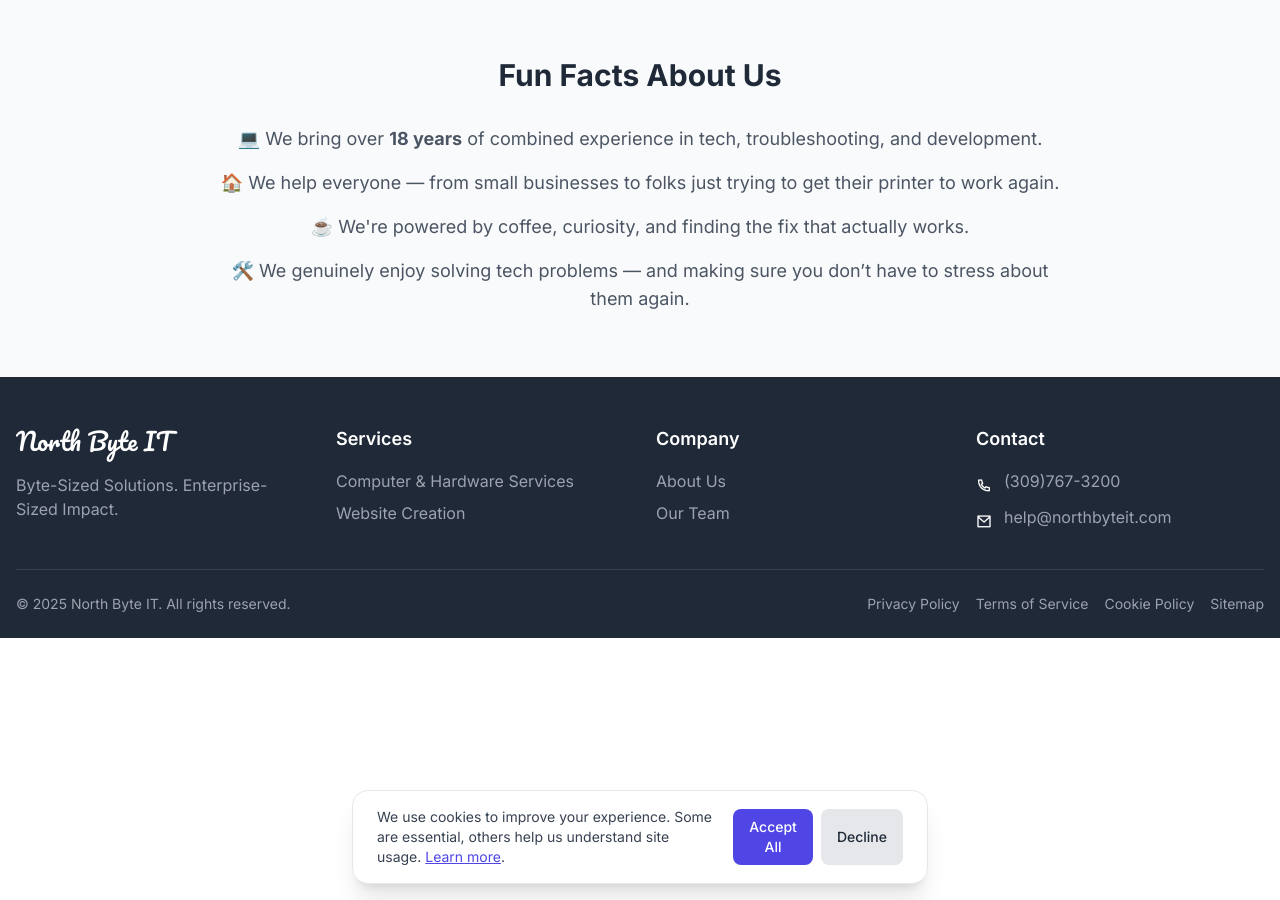
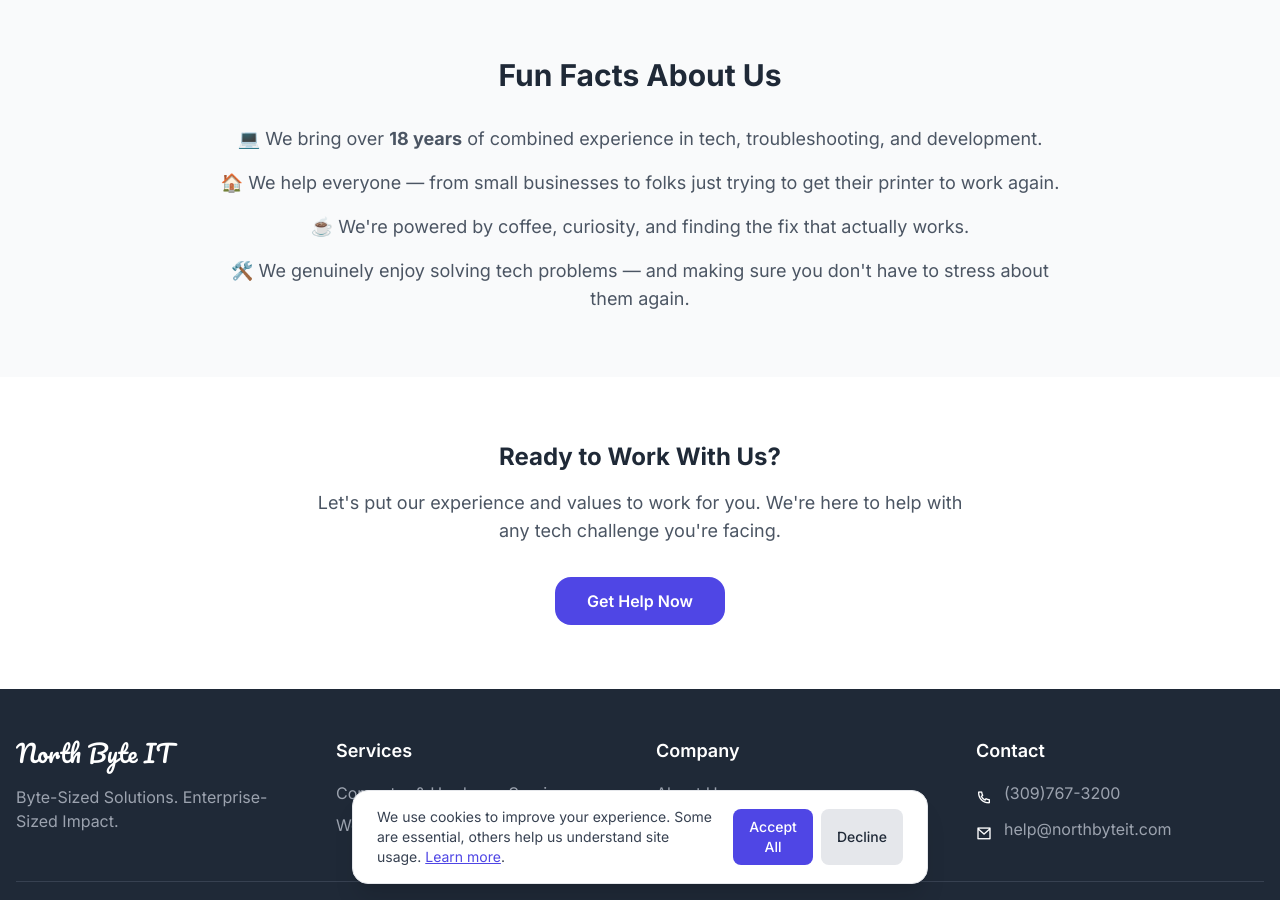
Before and after one commit to Roberto-Rodriguez-01/Roberto-Rodriguez-01.github.io, a Jekyll site: the page built from pages/meettheteam.html, in a window 1280 px wide and 900 px high, scrolled down 1727 px. Built offline with Jekyll 4.4.1, drawn with Linux system fonts in a browser that asks for light colours; nearby versions of some CDN libraries.

Commit message:
Add call-to-action sections to meet the team, who we help, and why us pages, enhancing user engagement and support accessibility.

```diff
--- a/pages/meettheteam.html
+++ b/pages/meettheteam.html
@@ -114,7 +114,20 @@
       <li>💻 We bring over <strong>18 years</strong> of combined experience in tech, troubleshooting, and development.</li>
       <li>🏠 We help everyone — from small businesses to folks just trying to get their printer to work again.</li>
       <li>☕ We're powered by coffee, curiosity, and finding the fix that actually works.</li>
-      <li>🛠️ We genuinely enjoy solving tech problems — and making sure you don’t have to stress about them again.</li>
+      <li>🛠️ We genuinely enjoy solving tech problems — and making sure you don't have to stress about them again.</li>
     </ul>
   </div>
 </section>
+
+<!-- Call to Action Section -->
+<section class="py-16 bg-white dark:bg-gray-900">
+  <div class="container mx-auto px-4 text-center">
+    <h3 class="text-2xl font-bold mb-4">Ready to Work With Us?</h3>
+    <p class="text-lg text-gray-600 dark:text-gray-300 max-w-2xl mx-auto mb-8">
+      Let's put our experience and values to work for you. We're here to help with any tech challenge you're facing.
+    </p>
+    <a href="/get-help" class="inline-block bg-primary hover:bg-primary/90 text-white font-semibold py-3 px-8 rounded-lg transition-colors duration-200">
+      Get Help Now
+    </a>
+  </div>
+</section>
```
Also changed, not shown: pages/who-we-help.html (+10 -0 lines), pages/why-us.html (+10 -0 lines).
